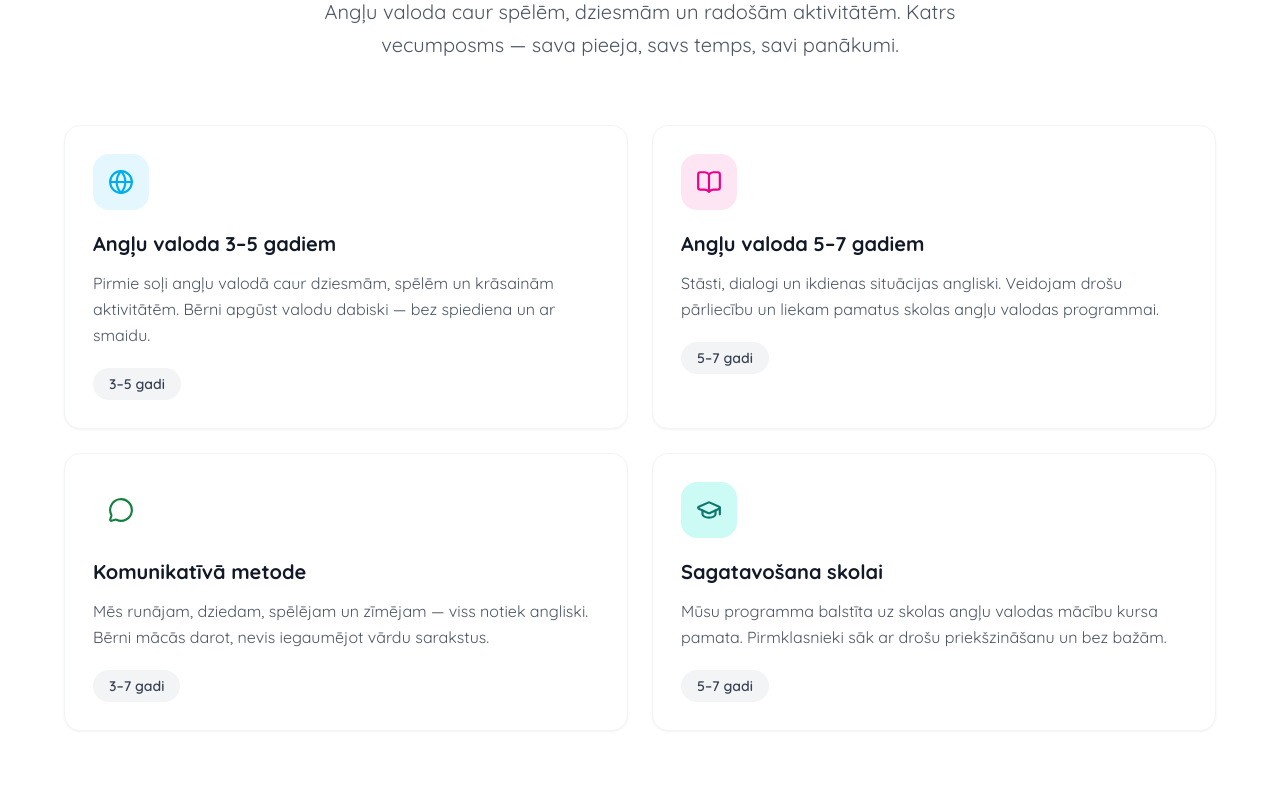
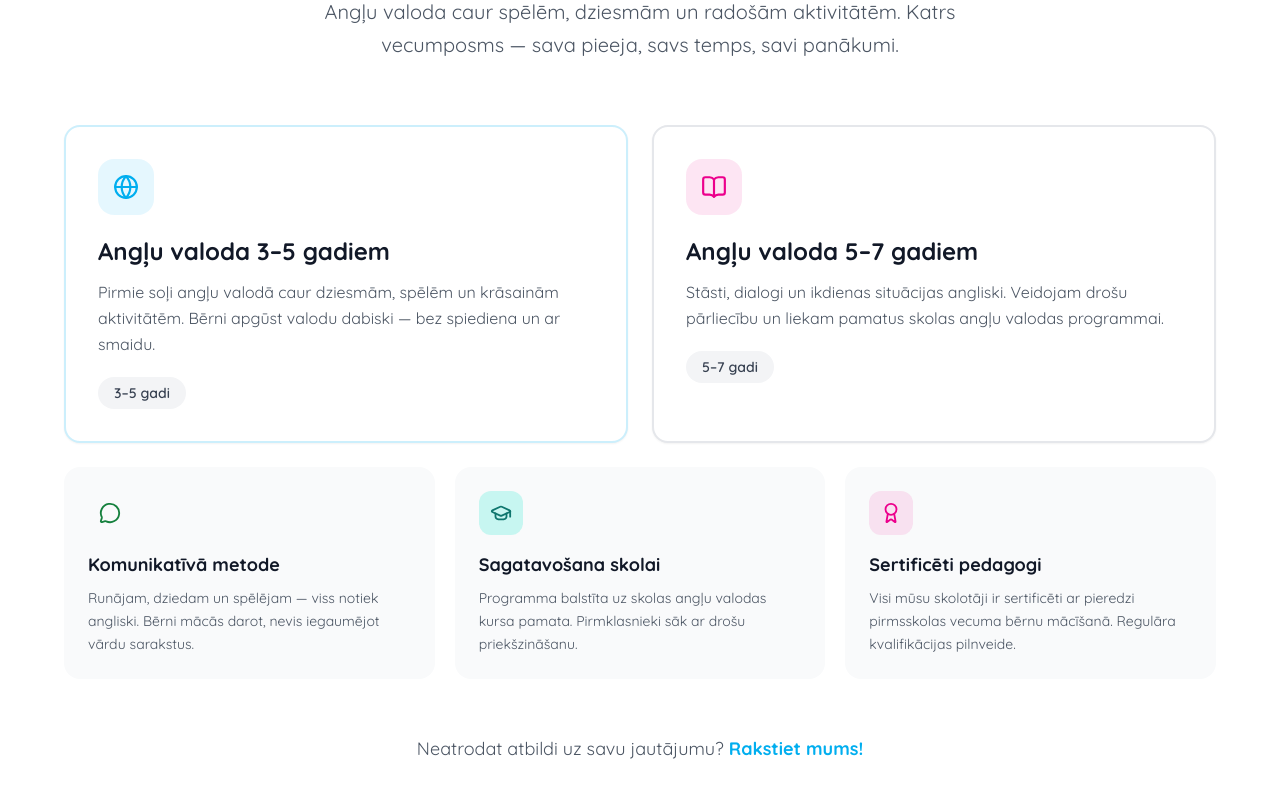
Before and after one commit to fricis-eduo/eduo-interesu, a Next.js app: page / in a window 1280 px wide. Shown: the part 1000-1791 px from the top of the page. Built offline with nearby package versions, Linux system fonts and the light colour scheme.

Commit message:
Restructure programs section, update methodology steps, add testimonials color

```diff
--- a/components/sections/Programs.tsx
+++ b/components/sections/Programs.tsx
@@ -1,14 +1,15 @@
 "use client";
 
 import { motion } from "framer-motion";
-import { Globe, BookOpen, MessageCircle, GraduationCap } from "lucide-react";
-import { PROGRAMS } from "@/lib/constants";
+import { Globe, BookOpen, MessageCircle, GraduationCap, Award } from "lucide-react";
+import { AGE_GROUPS, PROGRAM_FEATURES } from "@/lib/constants";
 
 const ICON_MAP: Record<string, React.ElementType> = {
   Globe,
   BookOpen,
   MessageCircle,
   GraduationCap,
+  Award,
 };
 
 export default function Programs() {
@@ -35,9 +36,9 @@ export default function Programs() {
           </p>
         </motion.div>
 
-        {/* Cards grid */}
-        <div className="grid grid-cols-1 sm:grid-cols-2 gap-6">
-          {PROGRAMS.map((p, index) => {
+        {/* Age group cards */}
+        <div className="grid grid-cols-1 sm:grid-cols-2 gap-6 mb-6">
+          {AGE_GROUPS.map((p, index) => {
             const Icon = ICON_MAP[p.icon] ?? Globe;
             return (
               <motion.div
@@ -47,22 +48,39 @@ export default function Programs() {
                 viewport={{ once: true, margin: "-40px" }}
                 transition={{ duration: 0.5, delay: index * 0.1, ease: "easeOut" }}
                 whileHover={{ y: -6, transition: { duration: 0.2 } }}
-                className="bg-white border border-gray-100 rounded-2xl p-7 shadow-sm hover:shadow-lg transition-shadow"
+                className={`bg-white border-2 ${p.accent} rounded-2xl p-8 shadow-sm hover:shadow-lg transition-shadow`}
               >
-                <div
-                  className={`inline-flex items-center justify-center w-14 h-14 rounded-2xl mb-5 ${p.color}`}
-                >
+                <div className={`inline-flex items-center justify-center w-14 h-14 rounded-2xl mb-5 ${p.color}`}>
                   <Icon size={26} />
                 </div>
-                <h3 className="text-xl font-bold text-gray-900 mb-3">
-                  {p.name}
-                </h3>
-                <p className="text-gray-600 text-base leading-relaxed mb-5">
-                  {p.description}
-                </p>
+                <h3 className="text-2xl font-bold text-gray-900 mb-3">{p.name}</h3>
+                <p className="text-gray-600 text-base leading-relaxed mb-5">{p.description}</p>
                 <span className="inline-block bg-gray-100 text-gray-700 text-sm font-semibold px-4 py-1.5 rounded-full">
                   {p.age}
                 </span>
+              </motion.div>
+            );
+          })}
+        </div>
+
+        {/* Feature cards */}
+        <div className="grid grid-cols-1 sm:grid-cols-3 gap-5">
+          {PROGRAM_FEATURES.map((f, index) => {
+            const Icon = ICON_MAP[f.icon] ?? Globe;
+            return (
+              <motion.div
+                key={f.id}
+                initial={{ opacity: 0, y: 30 }}
+                whileInView={{ opacity: 1, y: 0 }}
+                viewport={{ once: true, margin: "-30px" }}
+                transition={{ duration: 0.5, delay: 0.2 + index * 0.1, ease: "easeOut" }}
+                className="bg-gray-50 rounded-2xl p-6"
+              >
+                <div className={`inline-flex items-center justify-center w-11 h-11 rounded-xl mb-4 ${f.color}`}>
+                  <Icon size={22} />
+                </div>
+                <h3 className="text-lg font-bold text-gray-900 mb-2">{f.name}</h3>
+                <p className="text-gray-600 text-sm leading-relaxed">{f.description}</p>
               </motion.div>
             );
           })}
@@ -77,10 +95,7 @@ export default function Programs() {
           transition={{ delay: 0.3 }}
         >
           Neatrodat atbildi uz savu jautājumu?{" "}
-          <a
-            href="#contact"
-            className="text-eduo-blue font-bold hover:text-eduo-pink transition-colors"
-          >
+          <a href="#contact" className="text-eduo-blue font-bold hover:text-eduo-pink transition-colors">
             Rakstiet mums!
           </a>
         </motion.p>
--- a/components/sections/Testimonials.tsx
+++ b/components/sections/Testimonials.tsx
@@ -6,7 +6,7 @@ import { TESTIMONIALS } from "@/lib/constants";
 
 export default function Testimonials() {
   return (
-    <section id="testimonials" className="section-padding bg-gray-50">
+    <section id="testimonials" className="section-padding bg-gradient-to-br from-eduo-blue/10 via-eduo-blue/5 to-white">
       <div className="container-max">
         {/* Header */}
         <motion.div
--- a/lib/constants.ts
+++ b/lib/constants.ts
@@ -5,11 +5,12 @@ export const NAV_LINKS = [
   { label: "Kontakti", href: "#contact" },
 ];
 
-export const PROGRAMS = [
+export const AGE_GROUPS = [
   {
     id: "english-small",
     icon: "Globe",
     color: "bg-eduo-blue/10 text-eduo-blue",
+    accent: "border-eduo-blue/20",
     name: "Angļu valoda 3–5 gadiem",
     description:
       "Pirmie soļi angļu valodā caur dziesmām, spēlēm un krāsainām aktivitātēm. Bērni apgūst valodu dabiski — bez spiediena un ar smaidu.",
@@ -19,19 +20,22 @@ export const PROGRAMS = [
     id: "english-big",
     icon: "BookOpen",
     color: "bg-eduo-pink/10 text-eduo-pink",
+    accent: "border-eduo-pink/20",
     name: "Angļu valoda 5–7 gadiem",
     description:
       "Stāsti, dialogi un ikdienas situācijas angliski. Veidojam drošu pārliecību un liekam pamatus skolas angļu valodas programmai.",
     age: "5–7 gadi",
   },
+];
+
+export const PROGRAM_FEATURES = [
   {
     id: "method",
     icon: "MessageCircle",
     color: "bg-eduo-lime/20 text-green-700",
     name: "Komunikatīvā metode",
     description:
-      "Mēs runājam, dziedam, spēlējam un zīmējam — viss notiek angliski. Bērni mācās darot, nevis iegaumējot vārdu sarakstus.",
-    age: "3–7 gadi",
+      "Runājam, dziedam un spēlējam — viss notiek angliski. Bērni mācās darot, nevis iegaumējot vārdu sarakstus.",
   },
   {
     id: "school-prep",
@@ -39,8 +43,15 @@ export const PROGRAMS = [
     color: "bg-eduo-cyan/20 text-teal-700",
     name: "Sagatavošana skolai",
     description:
-      "Mūsu programma balstīta uz skolas angļu valodas mācību kursa pamata. Pirmklasnieki sāk ar drošu priekšzināšanu un bez bažām.",
-    age: "5–7 gadi",
+      "Programma balstīta uz skolas angļu valodas kursa pamata. Pirmklasnieki sāk ar drošu priekšzināšanu.",
+  },
+  {
+    id: "teachers",
+    icon: "Award",
+    color: "bg-eduo-pink/10 text-eduo-pink",
+    name: "Sertificēti pedagogi",
+    description:
+      "Visi mūsu skolotāji ir sertificēti ar pieredzi pirmsskolas vecuma bērnu mācīšanā. Regulāra kvalifikācijas pilnveide.",
   },
 ];
 
@@ -57,14 +68,14 @@ export const METHODOLOGY_STEPS = [
     icon: "Phone",
     title: "Sazināmies",
     description:
-      "Sazinieties ar mums un mēs vienosimies par piemērotāko programmu un grafiku jūsu iestādei. Bezmaksas konsultācija 30 minūtēs.",
+      "Aizpildiet pieteikumu un mēs sazināsimies ar jums, lai vienotos par piemērotāko programmu un grafiku jūsu iestādei.",
   },
   {
     number: "02",
     icon: "MapPin",
-    title: "Ienākam pie jums",
+    title: "Sadarbība ar bērnudārzu",
     description:
-      "Mūsu pedagogi ierodas jūsu bērnudārzā ar visiem nepieciešamajiem materiāliem. Jums — nulles administratīvā slodze.",
+      "Kopā ar vadību saskaņojam grafiku un nodarbību formātu. Mūsu pedagogi ierodas ar visiem materiāliem — jums nulles slodze.",
   },
   {
     number: "03",
```
